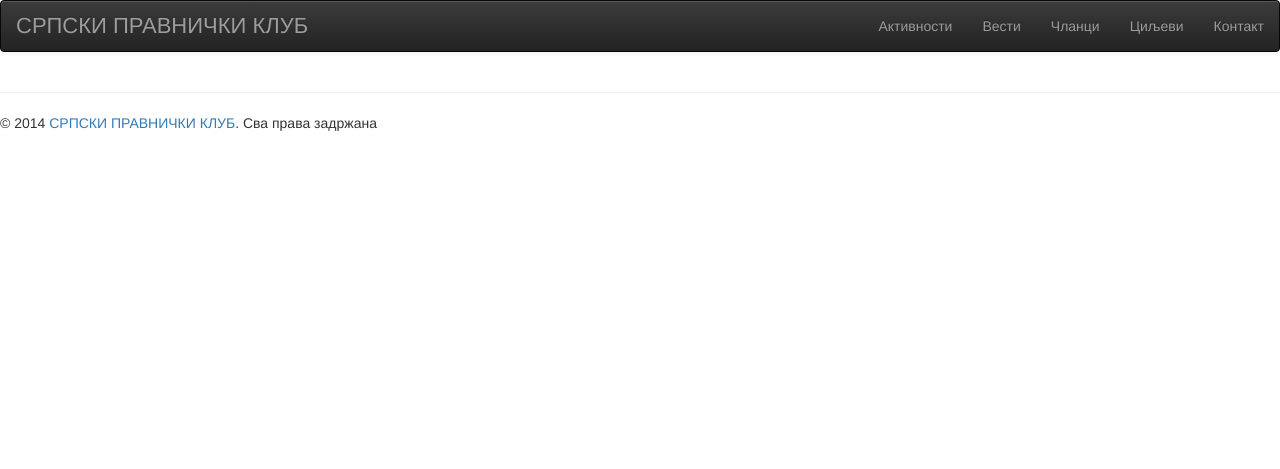
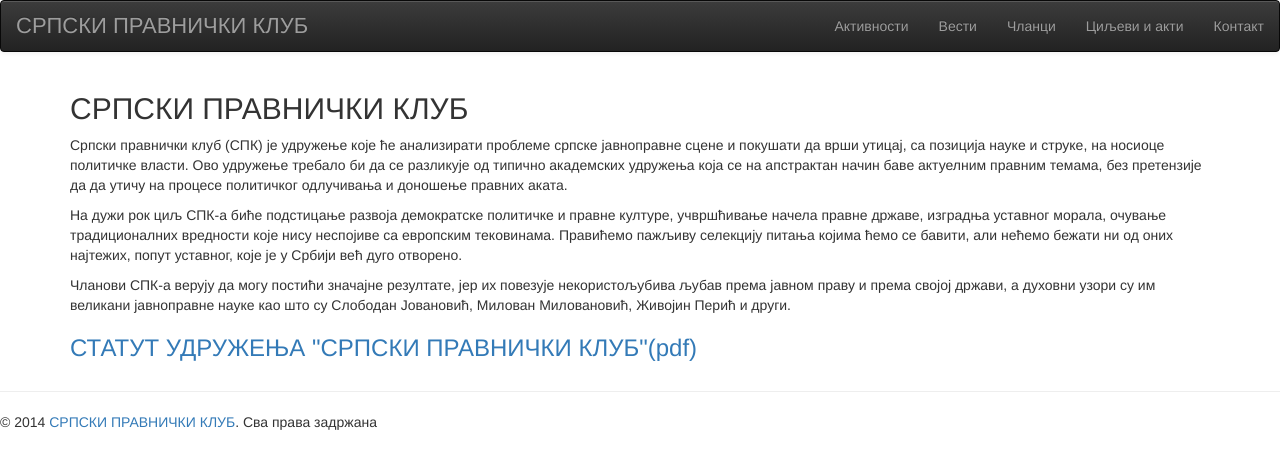
Before and after one commit to kulakajak/srpskipravnickiklub, a Jekyll site: the page built from ciljevi/index.html, in a window 1280 px wide. Shown: the top 469 px of the page. Built offline with Jekyll 4.4.1, drawn with Linux system fonts in a browser that asks for light colours; nearby versions of some CDN libraries; Markdown is read by kramdown in place of the engine named in the settings.

Commit message:
adding ciljevi

```diff
--- a/_config.yml
+++ b/_config.yml
@@ -1,6 +1,6 @@
 name: "СРПСКИ ПРАВНИЧКИ КЛУБ"
-description: Српски Правнички Клуб СПК је основан ...
-author: SPK
+description: Српски правнички клуб СПК је основан ...
+author: Српски правнички клуб СПК
 url: http://srpskipravnickiklub.rs
 markdown: redcarpet
 pygments: true
--- a/_layouts/default.html
+++ b/_layouts/default.html
@@ -44,7 +44,7 @@
               <li ><a title="Сазнајте више о нашим активностима" href="/aktivnosti">Активности</a></li>
             <li><a title="Прочитајте вести" href="/vesti">Вести</a></li>
             <li><a title="Наши чланци" href="/clanci">Чланци</a></li>
-      <li ><a title="Сазнајте више о нашим циљевима" href="/ciljevi" role="navigation">Циљеви</a></li>
+      <li ><a title="Сазнајте више о нашим циљевима" href="/ciljevi" role="navigation">Циљеви и акти</a></li>
             <li><a title="Контактирајте нас" href="/kontakt">Контакт</a></li>
           </ul>
         </div>
--- a/ciljevi/index.html
+++ b/ciljevi/index.html
@@ -2,3 +2,19 @@
 title: Циљеви
 layout: default
 ---
+
+<h2>
+СРПСКИ ПРАВНИЧКИ КЛУБ
+</h2>
+
+
+<p>Српски правнички клуб (СПК) је удружење које ће анализирати проблеме српске јавноправне сцене и покушати да врши утицај, са позиција науке и струке, на носиоце политичке власти. Ово удружење требало би да се разликује од типично академских удружења која се на апстрактан начин баве актуелним правним темама, без претензије да да утичу на процесе политичког одлучивања и доношење правних аката.
+</p>
+<p>
+На дужи рок циљ СПК-а биће подстицање развоја демократске политичке и правне културе, учвршћивање начела правне државе, изградња уставног морала, очување традиционалних вредности које нису неспојиве са европским тековинама. Правићемо пажљиву селекцију питања којима ћемо се бавити, али нећемо бежати ни од оних најтежих, попут уставног, које је у Србији већ дуго отворено.
+</p>
+<p>
+Чланови СПК-а верују да могу постићи значајне резултате, јер их повезује некористољубива љубав према јавном праву и према својој држави, а духовни узори су им великани јавноправне науке као што су Слободан Јовановић, Милован Миловановић, Живојин Перић и други.
+</p>
+
+<a href="/assets/pdf/statut_udruzenja.pdf"><h3>СТАТУТ УДРУЖЕЊА "СРПСКИ ПРАВНИЧКИ КЛУБ"(pdf)</h3></a>
--- a/index.html
+++ b/index.html
@@ -7,7 +7,7 @@ title: СРПСКИ ПРАВНИЧКИ КЛУБ
 <div class="jumbotron">
   <h2>СРПСКИ ПРАВНИЧКИ КЛУБ</h2>
   <p>Добродошли на презентацију СРПСКОГ ПРАВНИЧКОГ КЛУБА</p>
-  <p><a class="btn btn-primary btn-lg" role="button" href="/kontakt">Прочитај више о нама</a></p>
+  <p><a class="btn btn-default btn-lg" role="button" href="/ciljevi">Прочитај више о нашим циљевима</a></p>
 
 </div>
 
```
Also changed, not shown: 1 other file.
